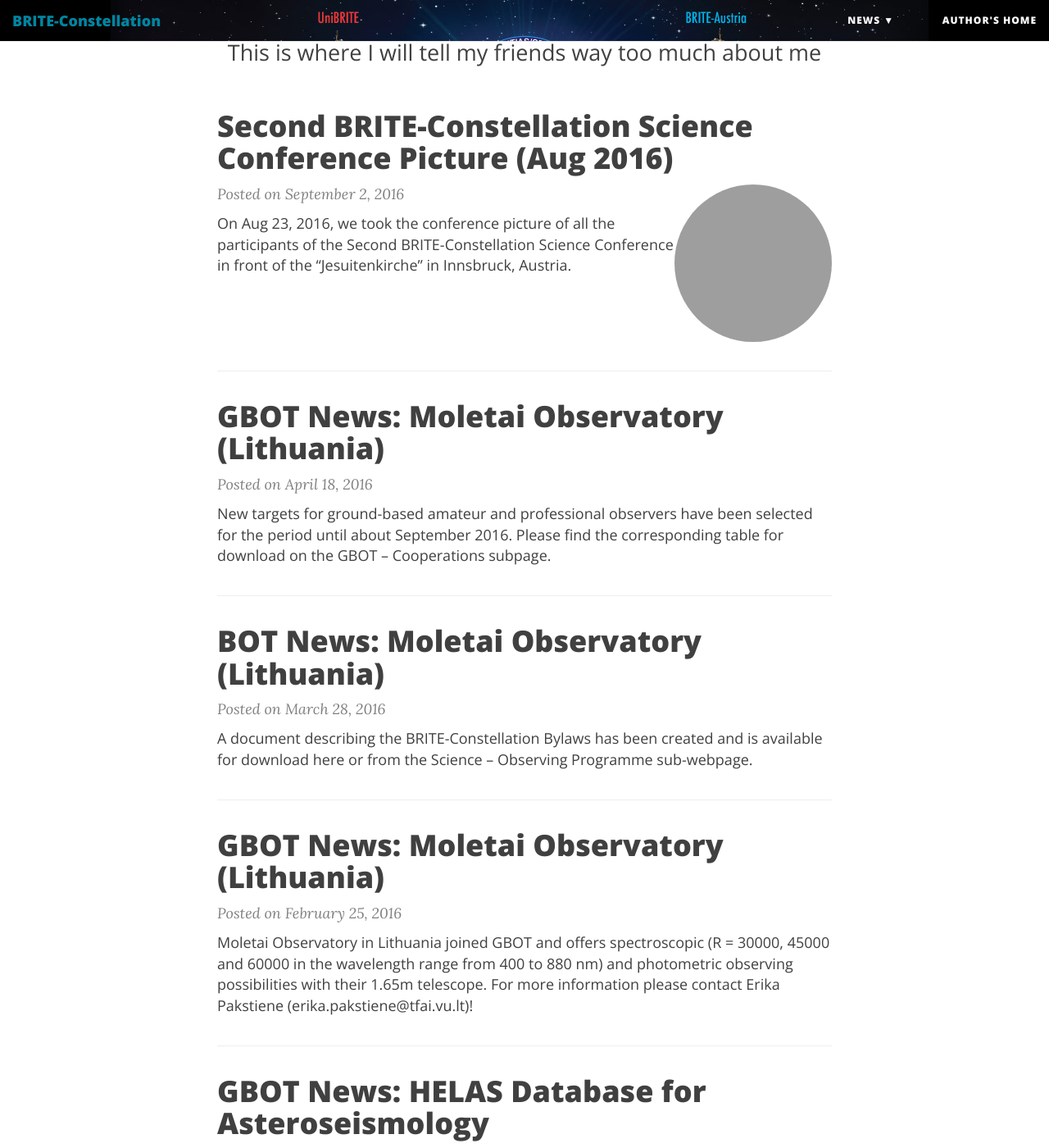
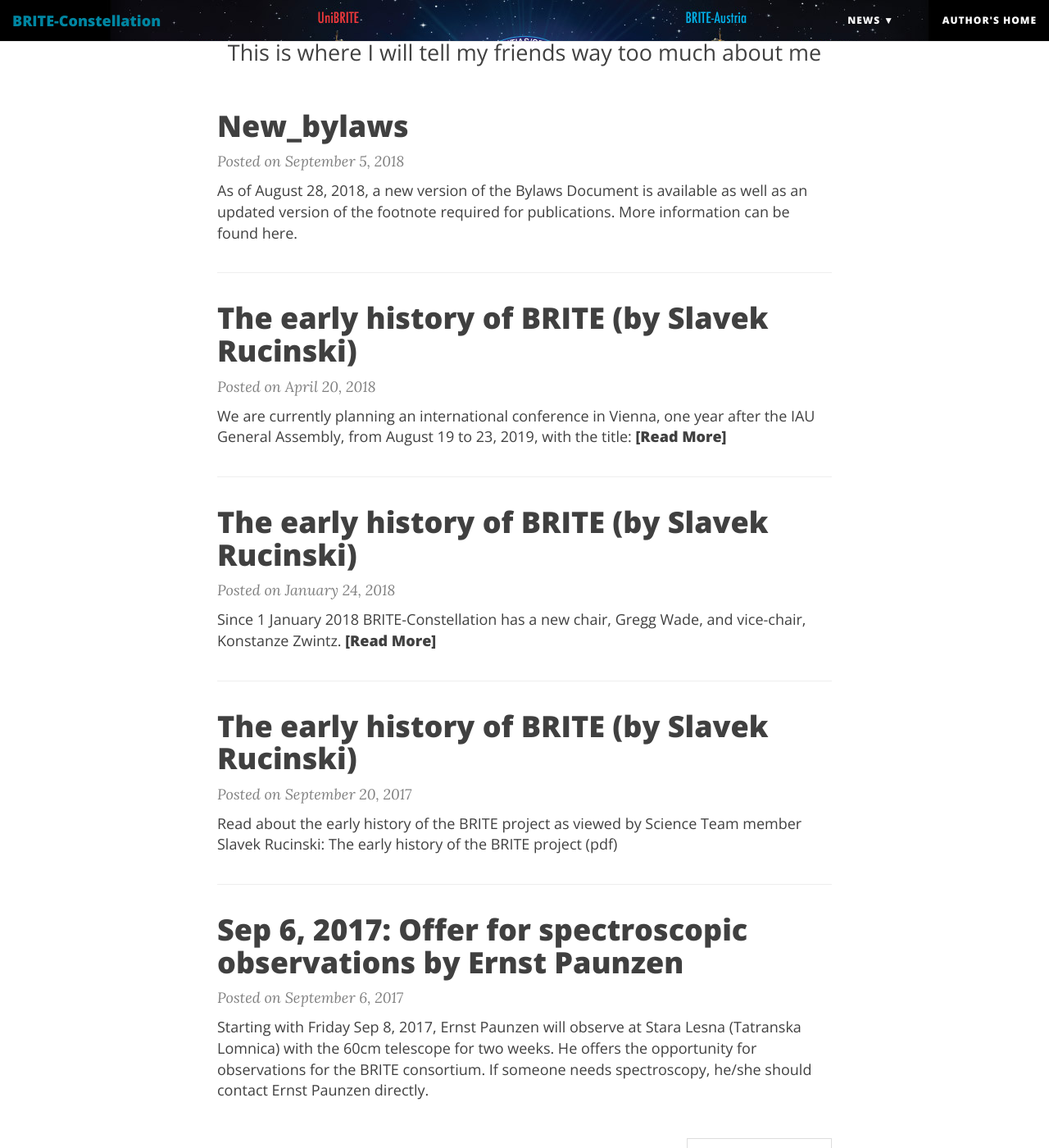
Before and after one commit to StellarAstrophysics-LFU/brite-constellation, a Jekyll site: the page built from brite-news/index.html, in a window 1280 px wide and 1400 px high, scrolled down 353 px. Shown: the whole window at 82% size. Built offline with Jekyll 4.4.1, drawn with Linux system fonts in a browser that asks for light colours; nearby versions of some CDN libraries; the list of posts is cut into pages by our own code; some of the changed text lies outside the part shown; grey boxes are pictures that could not be loaded.

Commit message:
Added all news items

```diff
--- a/_config.yml
+++ b/_config.yml
@@ -8,8 +8,9 @@
 #baseurl: ""
 
 # If you are building a GitHub project page then use these settings:
-url: "https://stellarastrophysics-lfu.github.io/brite-constellation/"
-baseurl: "/brite-constellation"
+#url: "https://stellarastrophysics-lfu.github.io"
+url: "http://localhost:4000"
+#baseurl: "/brite-constellation"
 
 # Of course don't forget to change the username and projectname to YOUR username and project
 
--- /dev/null
+++ b/_posts/2017-09-06-Offer_spectroscopic_observations.md
@@ -0,0 +1,5 @@
+---
+layout: post
+title: 'Sep 6, 2017: Offer for spectroscopic observations by Ernst Paunzen'
+---
+Starting with Friday Sep 8, 2017, Ernst Paunzen will observe at Stara Lesna (Tatranska Lomnica) with the 60cm telescope for two weeks. He offers the opportunity for observations for the BRITE consortium. If someone needs spectroscopy, he/she should contact Ernst Paunzen directly.
--- /dev/null
+++ b/_posts/2017-09-20-Early_history_BRITE.md
@@ -0,0 +1,5 @@
+---
+layout: post
+title: The early history of BRITE (by Slavek Rucinski)
+---
+Read about the early history of the BRITE project as viewed by Science Team member Slavek Rucinski: The early history of the BRITE project (pdf)
--- /dev/null
+++ b/_posts/2018-01-24-Change_chair_vice_chair.md
@@ -0,0 +1,7 @@
+---
+layout: post
+title: The early history of BRITE (by Slavek Rucinski)
+---
+Since 1 January 2018 BRITE-Constellation has a new chair, Gregg Wade, and vice-chair, Konstanze Zwintz.
+
+We are immensely grateful to the great work the previous chair, Andrzej Pigulski, has done together with his vice-chair, Gregg Wade.
--- /dev/null
+++ b/_posts/2018-04-20-Conference_announcement.md
@@ -0,0 +1,8 @@
+---
+layout: post
+title: The early history of BRITE (by Slavek Rucinski)
+---
+We are currently planning an international conference in Vienna, one year after the IAU General Assembly, from August 19 to 23, 2019, with the title:
+
+# Stars and their Variability, observed from Space:celebrating the 5thanniversary of BRITE-Constellation
+More information can be found here.
--- /dev/null
+++ b/_posts/2018-09-05-New_Bylaws.md
@@ -0,0 +1 @@
+As of August 28, 2018, a new version of the Bylaws Document is available as well as an updated version of the footnote required for publications. More information can be found here.
```
Also changed, not shown: _posts/2016-09-02-Second_BRITE_Conference.md (+1 -2 lines), _posts/2016-09-13-Offer_spectroscopic_observation.md (added, +7 -0 lines), _posts/2016-09-23-GBOT_offer.md (added, +20 -0 lines), _posts/2016-10-13-New_targets_ground_based.md (added, +5 -0 lines), _posts/2017-03-28-Third_BRITE_SciCon.md (added, +8 -0 lines), _posts/2017-05-27-BRITE_Austria_Orion.md (added, +10 -0 lines), index.md (added, +25 -0 lines), pages/aboutme.md (+1 -0 lines), img/BRITE-C_partners_banner_1.jpg (added), 3 other files.
